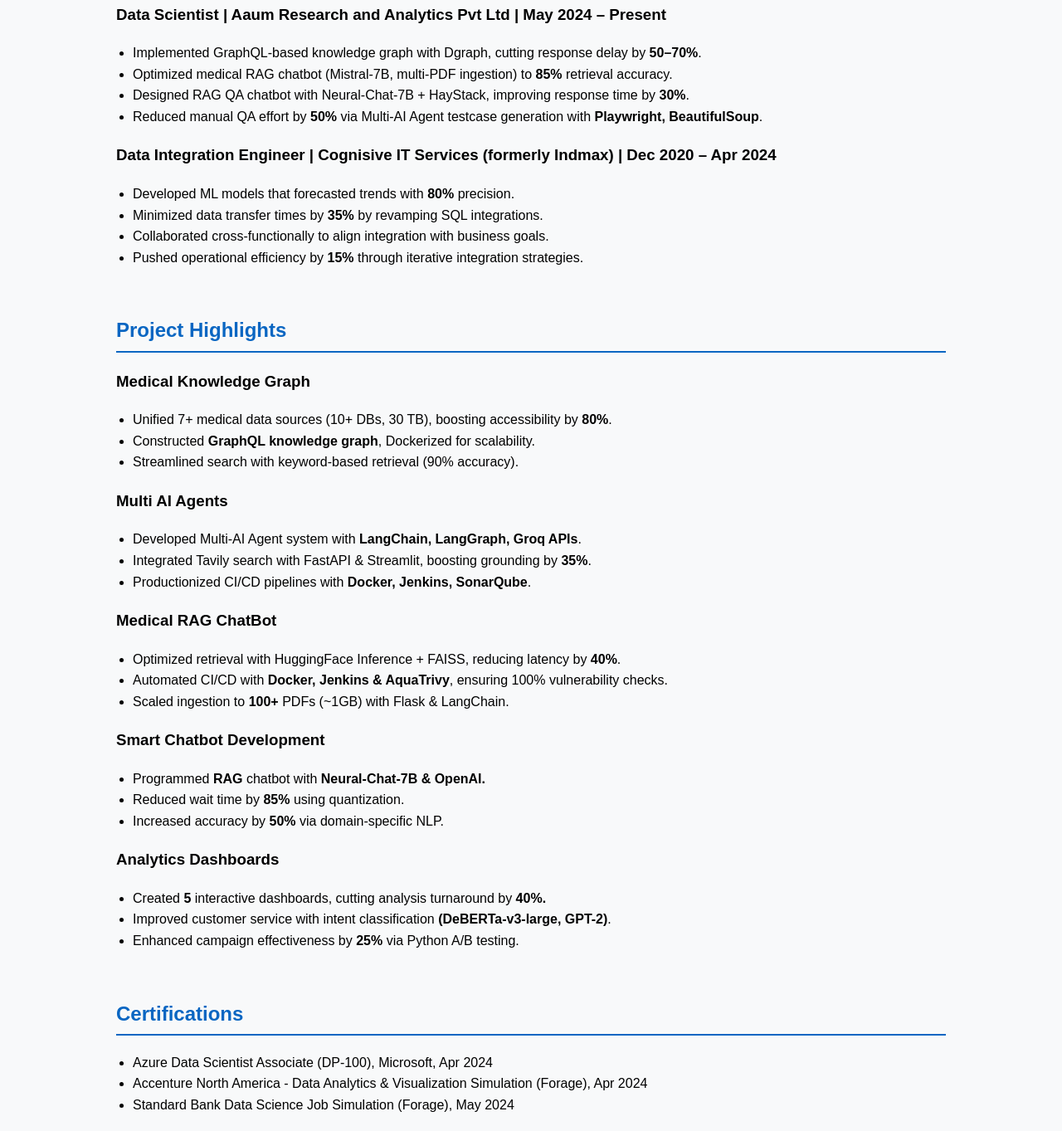
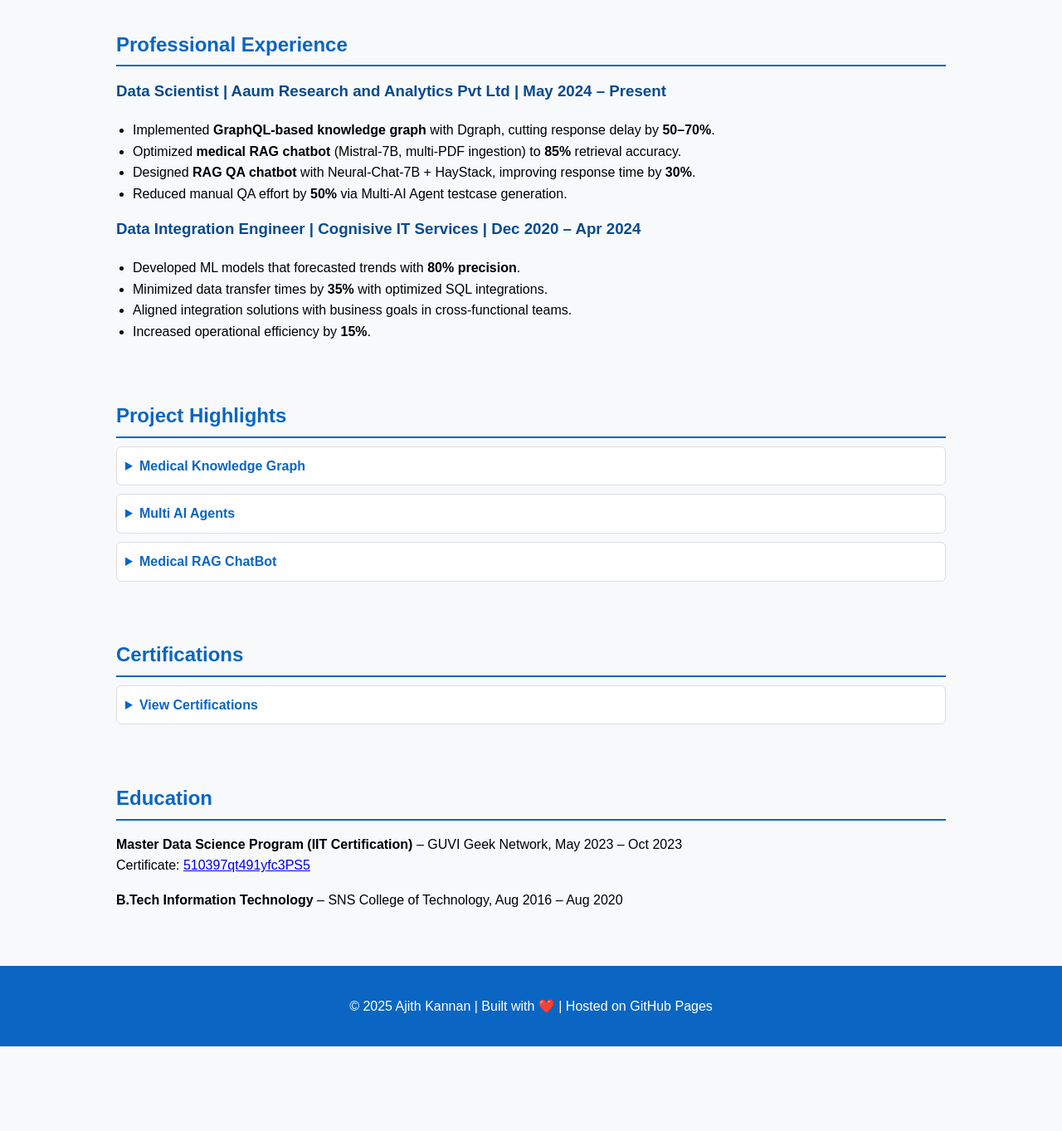
Before and after one commit to AJITHKANNAN/AJITHKANNAN.github.io, a plain HTML site: page index.html in a window 1280 px wide. Shown: the part 1077-2440 px from the top of the page at 83% size. After the commit the page ends 2338 px from the top, so only its background shows below. Drawn offline with Linux system fonts and the light colour scheme.

Commit message:
Update index.html

```diff
--- a/index.html
+++ b/index.html
@@ -5,29 +5,50 @@
   <meta name="viewport" content="width=device-width, initial-scale=1.0">
   <title>Ajith Kannan - Data Scientist Portfolio</title>
   <style>
-    body { font-family: Arial, sans-serif; margin: 0; padding: 0; line-height: 1.6; background: #f8f9fa; }
-    header { background: #0a66c2; color: #fff; padding: 30px; text-align: center; }
+    body { font-family: Arial, sans-serif; margin: 0; padding: 0; line-height: 1.6; background: #f8f9fa; scroll-behavior: smooth; }
+    header { background: #0a66c2; color: #fff; padding: 30px; text-align: center; animation: fadeIn 2s; }
     header h1 { margin: 0; font-size: 2.5em; }
     header p { margin: 5px 0; font-size: 1.2em; }
 
-    nav { background: #f4f4f4; text-align: center; padding: 10px; }
-    nav a { margin: 0 15px; text-decoration: none; color: #0a66c2; font-weight: bold; }
+    nav { background: #f4f4f4; text-align: center; padding: 10px; position: sticky; top: 0; z-index: 100; }
+    nav a { margin: 0 15px; text-decoration: none; color: #0a66c2; font-weight: bold; transition: color 0.3s; }
+    nav a:hover { color: #084a8c; }
 
-    section { padding: 10px 20px ; max-width: 1000px; margin: auto; }
-    h2 { color: #0a66c2; border-bottom: 2px solid #0a66c2; padding-bottom: 5px; }
-    ul { padding-left: 20px; }
+    section { padding: 20px; max-width: 1000px; margin: auto; }
+    h2 { color: #0a66c2; border-bottom: 2px solid #0a66c2; padding-bottom: 5px; margin-bottom: 10px; }
+    h3 { margin-top: 15px; color: #084a8c; }
+    ul { padding-left: 20px; margin: 10px 0; }
+    ul li { transition: 0.2s; }
+    ul li:hover { background: #eef6fc; padding-left: 5px; }
+
+    details { margin: 10px 0; background: #fff; border: 1px solid #ddd; border-radius: 6px; padding: 10px; }
+    details summary { cursor: pointer; font-weight: bold; color: #0a66c2; }
 
     footer { text-align: center; padding: 20px; background: #0a66c2; color: #fff; margin-top: 30px; }
-    .contact a { color: #0a66c2; text-decoration: none; font-weight: bold; }
+
+    /* Back to Top Button */
+    #topBtn {
+      display: none; position: fixed; bottom: 20px; right: 20px;
+      z-index: 99; font-size: 18px; border: none; outline: none;
+      background: #0a66c2; color: white; cursor: pointer;
+      padding: 10px 15px; border-radius: 8px;
+    }
+    #topBtn:hover { background: #084a8c; }
+
+    /* Fade-in Animation */
+    @keyframes fadeIn {
+      from { opacity: 0; }
+      to { opacity: 1; }
+    }
   </style>
 </head>
 <body>
   <header>
     <h1>Ajith Kannan</h1>
     <p>Data Scientist | GenAI Developer</p>
-    <p>📞 +91 8825602287 | ✉️ <a href="mailto:ajithkannan13698@gmail.com" style="color:white;">ajithkannan13698@gmail.com</a> | <a href="http://www.linkedin.com/in/k-ajith/" style="color:white;">LinkedIn</a> |
-       <a href="http://www.github.com/AJITHKANNAN" style="color:white;">GitHub</a> </p>
-
+    <p>📞 +91 8825602287 | ✉️ <a href="mailto:ajithkannan13698@gmail.com" style="color:white;">ajithkannan13698@gmail.com</a> |
+       <a href="http://www.linkedin.com/in/k-ajith/" style="color:white;">LinkedIn</a> |
+       <a href="http://www.github.com/AJITHKANNAN" style="color:white;">GitHub</a></p>
   </header>
 
   <nav>
@@ -42,18 +63,20 @@
   <section id="summary">
     <h2>Professional Summary</h2>
     <ul>
-      <li>Delivered<b> 2</b> Gen AI projects end-to-end, attaining on-time delivery and smooth support transition.</li>
-      <li>Engineered a medical knowledge graph (30 TB data, 10+ databases), strengthening discovery efficiency by<b> 30%</b>.</li>
-      <li>Systematized UI test-case generation with Multi-AI Agent, securing <b>70% </b>workflow coverage.</li>
-      <li>Shrunk model feedback time by<b> 8x (23s → 3s)</b> via quantization.</li>
-      <li>Boosted chatbot accuracy by <b>50%</b> with advanced NLP (intent/entity, multilingual).</li>
-      <li>Built <b>5+ </b>interactive dashboards, simplifying analysis turnaround by <b>40%</b>.</li>
-      <li>Applied LLM & RAG frameworks (HuggingFace, Langchain, Haystack) to deploy scalable AI solutions.</li>
+      <li><b>Delivered 2 Gen AI projects</b> end-to-end, attaining on-time delivery and smooth support transition.</li>
+      <li><b>Engineered a medical knowledge graph</b> (30 TB data, 10+ databases), strengthening discovery efficiency by <b>30%</b>.</li>
+      <li><b>Systematized UI test-case generation</b> with <b>Multi-AI Agent</b>, securing <b>70% workflow coverage</b>.</li>
+      <li><b>Shrunk model feedback time by 8x</b> (23s → 3s) via <b>quantization</b>.</li>
+      <li><b>Boosted chatbot accuracy by 50%</b> with advanced <b>NLP</b> (intent/entity, multilingual).</li>
+      <li><b>Built 5+ interactive dashboards</b>, simplifying analysis turnaround by <b>40%</b>.</li>
+      <li>Applied <b>LLM & RAG frameworks</b> (HuggingFace, LangChain, Haystack) to deploy scalable AI solutions.</li>
     </ul>
   </section>
 
   <section id="skills">
     <h2>Skills</h2>
+    <details open>
+      <summary>Technical Skills</summary>
       <p><b>Programming:</b> Python, SQL, MongoDB, Flask, Streamlit, GraphQL, VectorDB, SDLC</p>
       <p><b>ML Frameworks:</b> TensorFlow, Keras, Scikit-Learn, Langchain, Haystack</p>
       <p><b>Deep Learning:</b> Neural Networks, CNN, RNN, Transfer Learning, Image Processing</p>
@@ -62,72 +85,68 @@
       <p><b>Visualization:</b> Matplotlib, Seaborn, PowerBI</p>
       <p><b>Statistics:</b> Regression Analysis, Hypothesis Testing</p>
       <p><b>Deployment:</b> GitHub, Docker, MLFlow, DVC, GitHub Actions, Jenkins</p>
+    </details>
   </section>
 
   <section id="experience">
     <h2>Professional Experience</h2>
     <h3>Data Scientist | Aaum Research and Analytics Pvt Ltd | May 2024 – Present</h3>
     <ul>
-      <li>Implemented GraphQL-based knowledge graph with Dgraph, cutting response delay by <b>50–70%</b>.</li>
-      <li>Optimized medical RAG chatbot (Mistral-7B, multi-PDF ingestion) to <b>85%</b> retrieval accuracy.</li>
-      <li>Designed RAG QA chatbot with Neural-Chat-7B + HayStack, improving response time by <b>30%</b>.</li>
-      <li>Reduced manual QA effort by <b>50%</b> via Multi-AI Agent testcase generation with <b>Playwright, BeautifulSoup</b>.</li>
+      <li>Implemented <b>GraphQL-based knowledge graph</b> with Dgraph, cutting response delay by <b>50–70%</b>.</li>
+      <li>Optimized <b>medical RAG chatbot</b> (Mistral-7B, multi-PDF ingestion) to <b>85%</b> retrieval accuracy.</li>
+      <li>Designed <b>RAG QA chatbot</b> with Neural-Chat-7B + HayStack, improving response time by <b>30%</b>.</li>
+      <li>Reduced manual QA effort by <b>50%</b> via Multi-AI Agent testcase generation.</li>
     </ul>
 
-    <h3>Data Integration Engineer | Cognisive IT Services (formerly Indmax) | Dec 2020 – Apr 2024</h3>
+    <h3>Data Integration Engineer | Cognisive IT Services | Dec 2020 – Apr 2024</h3>
     <ul>
-      <li>Developed ML models that forecasted trends with <b>80%</b> precision.</li>
-      <li>Minimized data transfer times by <b>35%</b> by revamping SQL integrations.</li>
-      <li>Collaborated cross-functionally to align integration with business goals.</li>
-      <li>Pushed operational efficiency by <b>15%</b> through iterative integration strategies.</li>
+      <li>Developed ML models that forecasted trends with <b>80% precision</b>.</li>
+      <li>Minimized data transfer times by <b>35%</b> with optimized SQL integrations.</li>
+      <li>Aligned integration solutions with business goals in cross-functional teams.</li>
+      <li>Increased operational efficiency by <b>15%</b>.</li>
     </ul>
   </section>
 
   <section id="projects">
     <h2>Project Highlights</h2>
-    <h3>Medical Knowledge Graph</h3>
+    <details>
+      <summary>Medical Knowledge Graph</summary>
       <ul>
-      <li>Unified 7+ medical data sources (10+ DBs, 30 TB), boosting accessibility by <b>80%</b>.</li>
+        <li>Unified 7+ public medical data sources (10+ DBs, 30 TB), boosting accessibility by <b>80%</b>.</li>
         <li>Constructed <b>GraphQL knowledge graph</b>, Dockerized for scalability.</li>
         <li>Streamlined search with keyword-based retrieval (90% accuracy).</li>
       </ul>
+    </details>
 
-    <h3>Multi AI Agents</h3>
+    <details>
+      <summary>Multi AI Agents</summary>
       <ul>
         <li>Developed Multi-AI Agent system with <b>LangChain, LangGraph, Groq APIs</b>.</li>
-      <li>Integrated Tavily search with FastAPI & Streamlit, boosting grounding by <b>35%</b>.</li>
+        <li>Integrated Tavily web search with FastAPI & Streamlit, enhancing grounding by <b>35%</b>.</li>
         <li>Productionized CI/CD pipelines with <b>Docker, Jenkins, SonarQube</b>.</li>
       </ul>
+    </details>
 
-    <h3>Medical RAG ChatBot</h3>
+    <details>
+      <summary>Medical RAG ChatBot</summary>
       <ul>
-      <li>Optimized retrieval with HuggingFace Inference + FAISS, reducing latency by <b>40%</b>.</li>
-      <li>Automated CI/CD with <b>Docker, Jenkins & AquaTrivy</b>, ensuring 100% vulnerability checks.</li>
-      <li>Scaled ingestion to <b>100+</b> PDFs (~1GB) with Flask & LangChain.</li>
+        <li>Accelerated retrieval with HuggingFace Inference + FAISS, trimming latency by <b>40%</b>.</li>
+        <li>Automated CI/CD with <b>Docker, Jenkins, AquaTrivy</b>, ensuring 100% security compliance.</li>
+        <li>Scaled ingestion to <b>100+ PDFs</b> (~1 GB) with Flask & LangChain.</li>
       </ul>
-
-    <h3>Smart Chatbot Development</h3>
-    <ul>
-      <li>Programmed<b> RAG</b> chatbot with<b> Neural-Chat-7B & OpenAI.</b></li>
-      <li>Reduced wait time by<b> 85% </b>using quantization.</li>
-      <li>Increased accuracy by <b>50%</b> via domain-specific NLP.</li>
-    </ul>
-
-    <h3>Analytics Dashboards</h3>
-    <ul>
-      <li>Created <b> 5 </b> interactive dashboards, cutting analysis turnaround by <b>40%.</b></li>
-      <li>Improved customer service with intent classification <b>(DeBERTa-v3-large, GPT-2)</b>.</li>
-      <li>Enhanced campaign effectiveness by <b>25%</b> via Python A/B testing.</li>
-    </ul>
+    </details>
   </section>
 
   <section id="certifications">
     <h2>Certifications</h2>
+    <details>
+      <summary>View Certifications</summary>
       <ul>
-      <li>Azure Data Scientist Associate (DP-100), Microsoft, Apr 2024</li>
-      <li>Accenture North America - Data Analytics & Visualization Simulation (Forage), Apr 2024</li>
-      <li>Standard Bank Data Science Job Simulation (Forage), May 2024</li>
+        <li>Azure Data Scientist Associate (DP-100) | Microsoft | Apr 2024</li>
+        <li>Accenture Data Analytics & Visualization Job Simulation | Apr 2024</li>
+        <li>Standard Bank Data Science Job Simulation | May 2024</li>
       </ul>
+    </details>
   </section>
 
   <section id="education">
@@ -137,6 +156,26 @@
     <p><b>B.Tech Information Technology</b> – SNS College of Technology, Aug 2016 – Aug 2020</p>
   </section>
 
+  <footer>
+    <p>© 2025 Ajith Kannan | Built with ❤️ | Hosted on GitHub Pages</p>
+  </footer>
 
+  <!-- Back to Top Button -->
+  <button onclick="topFunction()" id="topBtn">⬆️</button>
+  <script>
+    let myBtn = document.getElementById("topBtn");
+    window.onscroll = function() {scrollFunction()};
+    function scrollFunction() {
+      if (document.body.scrollTop > 200 || document.documentElement.scrollTop > 200) {
+        myBtn.style.display = "block";
+      } else {
+        myBtn.style.display = "none";
+      }
+    }
+    function topFunction() {
+      document.body.scrollTop = 0;
+      document.documentElement.scrollTop = 0;
+    }
+  </script>
 </body>
 </html>
```
Lines whose indentation alone changed are shown as unchanged.
